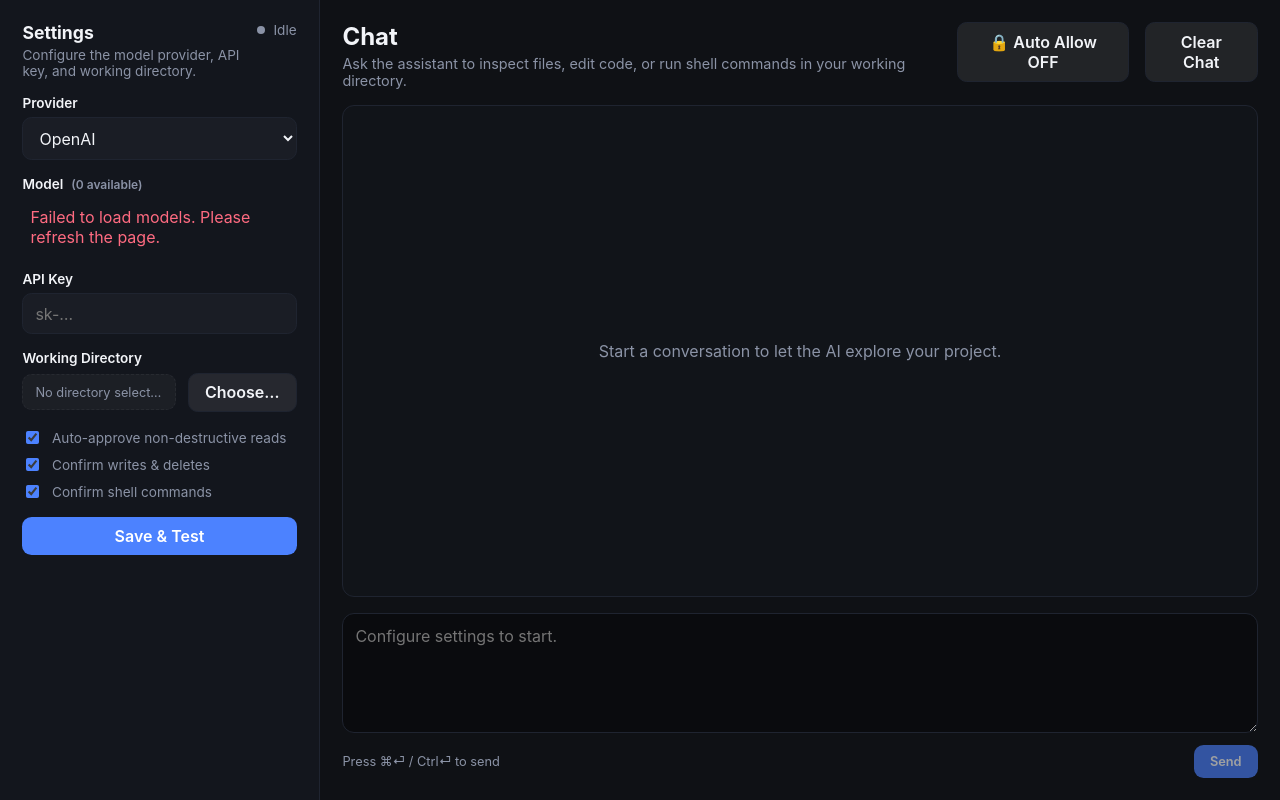
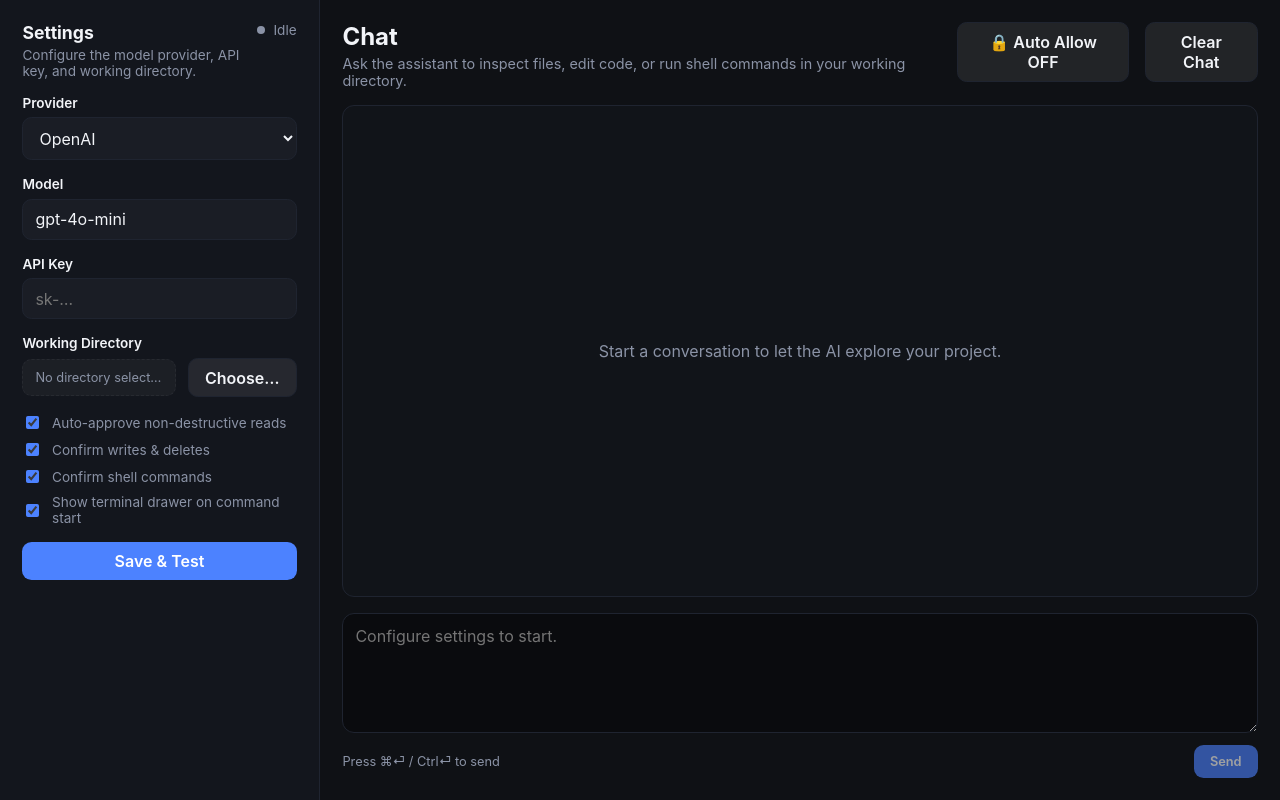
Before and after one commit to marcodenic/desk-ai, a React (Vite) app: page / in a window 1280 px wide. Built offline with nearby package versions, Linux system fonts and the light colour scheme.

Commit message:
models and description

```diff
--- a/src/components/SettingsPanel.tsx
+++ b/src/components/SettingsPanel.tsx
@@ -1,5 +1,4 @@
-import { useEffect, useMemo, useState } from "react";
-import { fetch as tauriFetch } from '@tauri-apps/api/http';
+import { useMemo } from "react";
 import type { BackendStatus, Provider, Settings } from "../types";
 
 interface SettingsPanelProps {
@@ -10,65 +9,12 @@ interface SettingsPanelProps {
   onChange: (changes: Partial<Settings>) => void;
   onSave: () => void;
   onSelectDirectory: () => void;
-  onReset?: () => void;
 }
 
 const providerOptions: Array<{ id: Provider; label: string }> = [
   { id: "openai", label: "OpenAI" },
   { id: "anthropic", label: "Anthropic Claude" },
 ];
-
-interface ModelData {
-  id: string;
-  name: string;
-  tool_call?: boolean;
-  [key: string]: any;
-}
-
-interface ProviderData {
-  id: string;
-  models: Record<string, ModelData>;
-  [key: string]: any;
-}
-
-// Fetch models from models.dev API using Tauri's HTTP client (bypasses CORS)
-async function fetchModels(): Promise<Record<Provider, string[]>> {
-  console.log('[SettingsPanel] Fetching from models.dev API using Tauri HTTP...');
-
-  const response = await tauriFetch<Record<string, ProviderData>>('https://models.dev/api.json', {
-    method: 'GET',
-    timeout: 30,
-  });
-
-  console.log('[SettingsPanel] Response status:', response.status);
-  const data = response.data;
-  console.log('[SettingsPanel] Data received, has anthropic?', 'anthropic' in data);
-  console.log('[SettingsPanel] Data received, has openai?', 'openai' in data);
-
-  // Extract Anthropic models
-  const anthropicModels = data.anthropic?.models
-    ? Object.values(data.anthropic.models)
-        .filter(m => m.tool_call === true)
-        .map(m => m.id)
-        .sort()
-    : [];
-
-  // Extract OpenAI models
-  const openaiModels = data.openai?.models
-    ? Object.values(data.openai.models)
-        .filter(m => m.tool_call === true)
-        .map(m => m.id)
-        .sort()
-    : [];
-
-  console.log('[SettingsPanel] Anthropic models found:', anthropicModels.length, anthropicModels);
-  console.log('[SettingsPanel] OpenAI models found:', openaiModels.length);
-
-  return {
-    anthropic: anthropicModels,
-    openai: openaiModels,
-  };
-}
 
 function SettingsPanel({
   settings,
@@ -78,32 +24,7 @@ function SettingsPanel({
   onChange,
   onSave,
   onSelectDirectory,
-  onReset,
 }: SettingsPanelProps) {
-  const [models, setModels] = useState<Record<Provider, string[]>>({
-    anthropic: [],
-    openai: [],
-  });
-  const [loadingModels, setLoadingModels] = useState(true);
-
-  // Fetch models on mount
-  useEffect(() => {
-    console.log('[SettingsPanel] Component mounted, starting fetch...');
-    setLoadingModels(true);
-
-    fetchModels()
-      .then((fetchedModels) => {
-        console.log('[SettingsPanel] ✓ Fetch complete!');
-        console.log('[SettingsPanel] Setting models state:', fetchedModels);
-        setModels(fetchedModels);
-        setLoadingModels(false);
-      })
-      .catch((error) => {
-        console.error('[SettingsPanel] ✗ Fetch FAILED:', error);
-        setLoadingModels(false);
-      });
-  }, []);
-
   const statusColor = useMemo(() => {
     switch (backendStatus) {
       case "ready":
@@ -116,17 +37,6 @@ function SettingsPanel({
         return "#8a92a6";
     }
   }, [backendStatus]);
-
-  // Get available models for current provider
-  const availableModels = useMemo(() => {
-    const result = models[settings.provider] || [];
-    console.log('[SettingsPanel] availableModels calculated for provider:', settings.provider);
-    console.log('[SettingsPanel] Result:', result.length, 'models');
-    if (result.length > 0) {
-      console.log('[SettingsPanel] First 3 models:', result.slice(0, 3));
-    }
-    return result;
-  }, [settings.provider, models]);
 
   return (
     <aside className="settings-panel">
@@ -163,38 +73,14 @@ function SettingsPanel({
       </div>
 
       <div className="form-group">
-        <label htmlFor="model">
-          Model
-          {!loadingModels && (
-            <span style={{ marginLeft: '8px', fontSize: '0.75rem', color: '#8a92a6' }}>
-              ({availableModels.length} available)
-            </span>
-          )}
-        </label>
-        {loadingModels ? (
-          <div style={{ padding: '8px', color: '#ffa502' }}>
-            Loading models from models.dev...
-          </div>
-        ) : availableModels.length === 0 ? (
-          <div style={{ padding: '8px', color: '#ff6b81' }}>
-            Failed to load models. Please refresh the page.
-          </div>
-        ) : (
-          <select
-            id="model"
-            value={availableModels.includes(settings.model) ? settings.model : availableModels[0]}
-            onChange={(event) => {
-              console.log('[SettingsPanel] User selected model:', event.target.value);
-              onChange({ model: event.target.value });
-            }}
-          >
-            {availableModels.map((modelId: string) => (
-              <option key={modelId} value={modelId}>
-                {modelId}
-              </option>
-            ))}
-          </select>
-        )}
+        <label htmlFor="model">Model</label>
+        <input
+          id="model"
+          type="text"
+          value={settings.model}
+          onChange={(event) => onChange({ model: event.target.value })}
+          placeholder={settings.provider === "openai" ? "gpt-4o-mini" : "claude-3-5-sonnet-latest"}
+        />
       </div>
 
       <div className="form-group">
@@ -203,8 +89,8 @@ function SettingsPanel({
           id="apiKey"
           type="password"
           value={settings.apiKey}
-          onChange={(event) => onChange({ apiKey: event.target.value.trim() })}
-          placeholder={settings.provider === "openai" ? "sk-…" : "sk-ant-…"}
+          onChange={(event) => onChange({ apiKey: event.target.value })}
+          placeholder={settings.provider === "openai" ? "sk-…" : "anthropic-…"}
           autoComplete="off"
         />
       </div>
@@ -248,26 +134,20 @@ function SettingsPanel({
           />
           <span>Confirm shell commands</span>
         </label>
+
+        <label className="toggle">
+          <input
+            type="checkbox"
+            checked={settings.showTerminalOnCommand}
+            onChange={(event) => onChange({ showTerminalOnCommand: event.target.checked })}
+          />
+          <span>Show terminal drawer on command start</span>
+        </label>
       </div>
 
-      <div style={{ display: 'flex', gap: '8px' }}>
-        <button className="primary" onClick={onSave} disabled={saving} style={{ flex: 1 }}>
-          {saving ? "Testing…" : "Save & Test"}
-        </button>
-        {onReset && (
-          <button
-            className="secondary"
-            onClick={() => {
-              if (confirm("Reset all settings to defaults? This will clear your API key and other configuration.")) {
-                onReset();
-              }
-            }}
-            disabled={saving}
-          >
-            Reset
-          </button>
-        )}
-      </div>
+      <button className="primary" onClick={onSave} disabled={saving}>
+        {saving ? "Testing…" : "Save & Test"}
+      </button>
     </aside>
   );
 }
```
Also changed, not shown: 1 other file (tests, documents, lock files or other folders).
